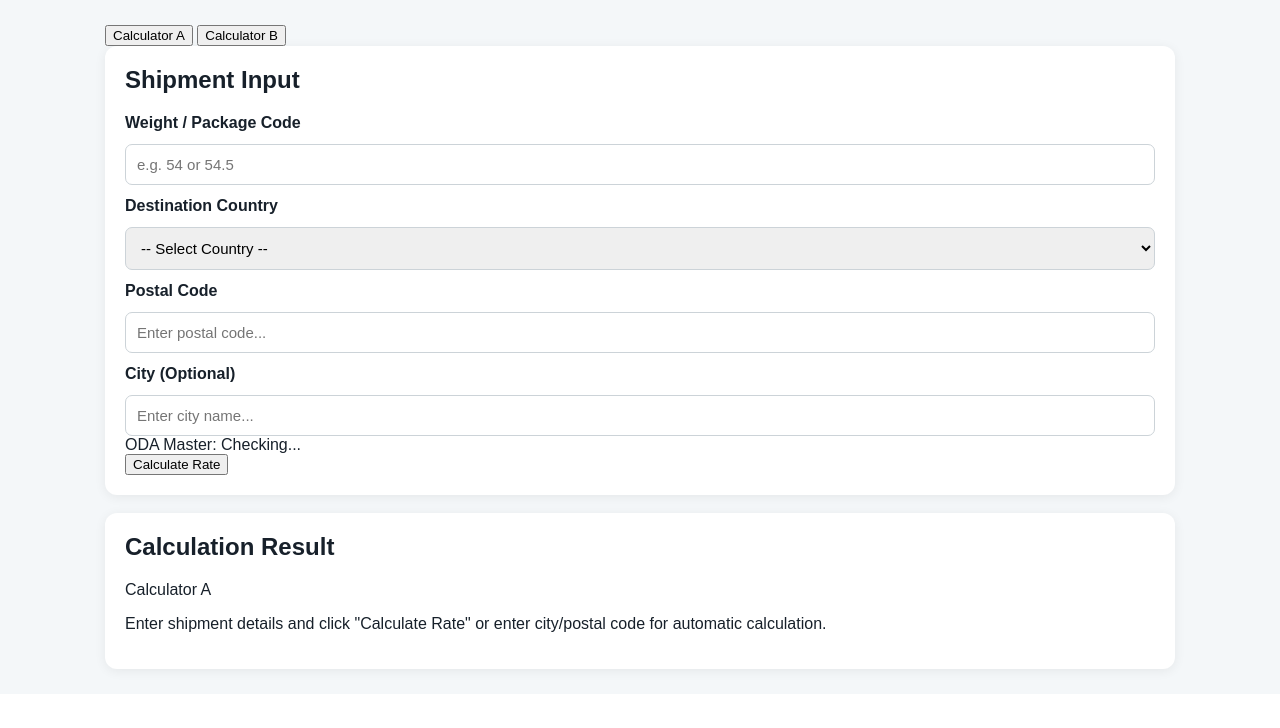
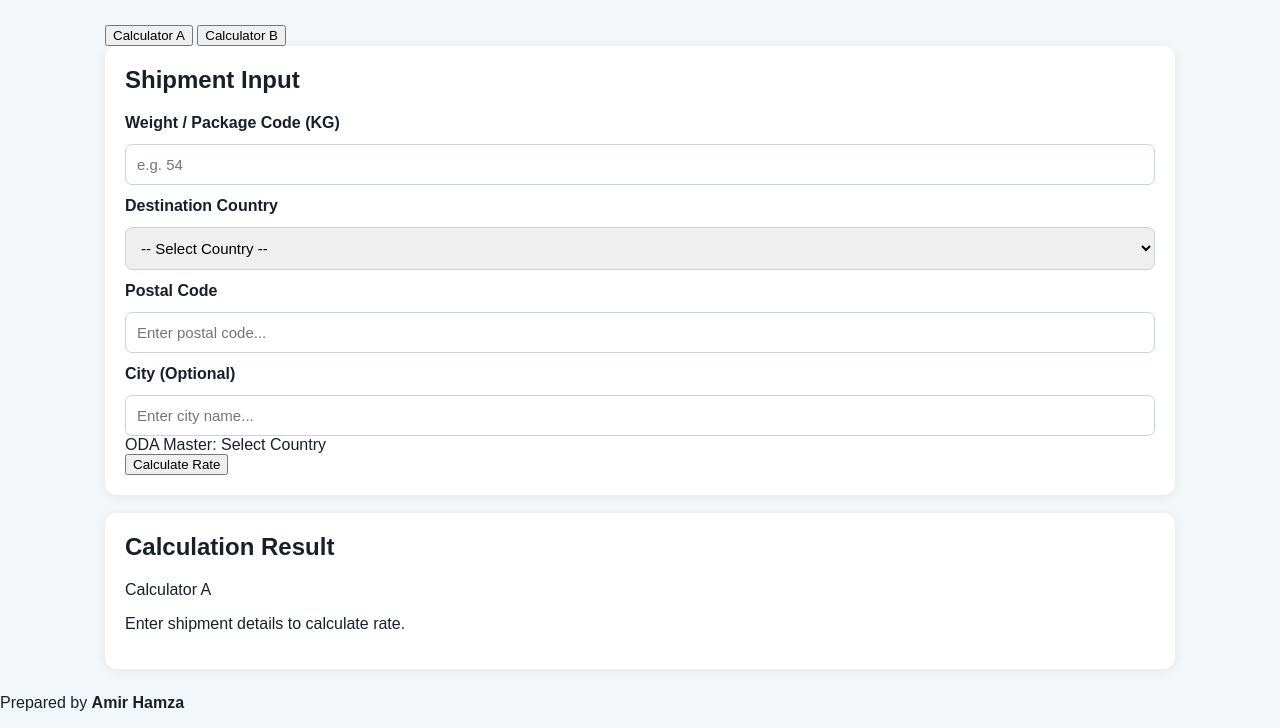
Before and after one commit to fedexuttara-collab/IPHW-Rate-Calculator-2, a Flask app: page / in a window 1280 px wide. Shown: the part 114-842 px from the top of the page. Before the commit the page ends 792 px from the top, so only its background shows below. Run offline with Flask 3, Linux system fonts and the light colour scheme; data comes from the database, SQL or seed files in the repository.

Commit message:
Refactor shipment input form and result display
Updated the shipment input form and calculation results display. Enhanced labels and removed unnecessary comments.

```diff
--- a/templates/index.html
+++ b/templates/index.html
@@ -18,22 +18,20 @@
     </header>
 
     <main class="container">
-        <!-- Calculator Toggle Tabs -->
         <div class="calc-tabs">
             <button id="tabA" class="tab-btn active" onclick="switchCalc('A')">Calculator A</button>
             <button id="tabB" class="tab-btn" onclick="switchCalc('B')">Calculator B</button>
         </div>
 
         <div class="calc-grid">
-            <!-- Form Section -->
             <section class="card form-card">
                 <h2>Shipment Input</h2>
                 <form id="calcForm">
                     <input type="hidden" id="calc_type" name="calc_type" value="A">
 
                     <div class="form-group">
-                        <label for="weight">Weight / Package Code</label>
-                        <input type="text" id="weight" name="weight" placeholder="e.g. 54 or 54.5" required>
+                        <label for="weight">Weight / Package Code (KG)</label>
+                        <input type="number" step="any" id="weight" name="weight" placeholder="e.g. 54" required oninput="calculateRate()">
                     </div>
 
                     <div class="form-group">
@@ -59,28 +57,29 @@
                     </div>
 
                     <div id="oda_info_badge" class="oda-info-badge">
-                        <span id="oda_available_text">ODA Master: Checking...</span>
+                        <span id="oda_available_text">ODA Master: Select Country</span>
                     </div>
 
                     <button type="button" class="btn-primary" onclick="calculateRate()">Calculate Rate</button>
                 </form>
             </section>
 
-            <!-- Result Section -->
             <section class="card result-card">
                 <div class="result-header">
                     <h2>Calculation Result</h2>
                     <span id="calc_label" class="badge-calc">Calculator A</span>
                 </div>
 
-                <div id="loading" class="loading-spinner" style="display:none;">Calculating...</div>
-
                 <div id="resultContainer" class="result-table-container">
-                    <p class="placeholder-text">Enter shipment details and click "Calculate Rate" or enter city/postal code for automatic calculation.</p>
+                    <p class="placeholder-text">Enter shipment details to calculate rate.</p>
                 </div>
             </section>
         </div>
     </main>
+
+    <footer class="footer">
+        <p>Prepared by <strong>Amir Hamza</strong></p>
+    </footer>
 
     <script>
         function switchCalc(type) {
@@ -109,7 +108,7 @@
                 const res = await fetch(`/api/oda_suggestions?country=${encodeURIComponent(country)}`);
                 const data = await res.json();
 
-                if (data.cities && data.cities.length > 0) {
+                if (data.cities) {
                     data.cities.forEach(c => {
                         const opt = document.createElement('option');
                         opt.value = c;
@@ -117,7 +116,7 @@
                     });
                 }
 
-                if (data.postals && data.postals.length > 0) {
+                if (data.postals) {
                     data.postals.forEach(p => {
                         const opt = document.createElement('option');
                         opt.value = p;
@@ -125,20 +124,9 @@
                     });
                 }
 
-                const hasCities = data.cities && data.cities.length > 0;
-                const hasPostals = data.postals && data.postals.length > 0;
-
-                if (hasCities && hasPostals) {
-                    odaText.innerText = `ODA Master available: ${data.cities.length} Cities & ${data.postals.length} Postal Codes`;
-                } else if (hasCities) {
-                    odaText.innerText = `ODA Master available: ${data.cities.length} Cities`;
-                } else if (hasPostals) {
-                    odaText.innerText = `ODA Master available: ${data.postals.length} Postal Codes`;
-                } else {
-                    odaText.innerText = "ODA Master available: No ODA entries for this country";
-                }
+                odaText.innerText = `ODA Master available: ${data.cities.length} Cities / ${data.postals.length} Postals`;
             } catch (err) {
-                odaText.innerText = "ODA Master: Error loading suggestions";
+                odaText.innerText = "ODA Master: Checked";
             }
 
             calculateRate();
@@ -148,18 +136,13 @@
             const weight = document.getElementById('weight').value;
             const country = document.getElementById('country').value;
 
-            if (!weight || !country) {
-                return;
-            }
+            if (!weight || !country) return;
 
             const formData = new FormData(document.getElementById('calcForm'));
             const resContainer = document.getElementById('resultContainer');
 
             try {
-                const response = await fetch('/calculate', {
-                    method: 'POST',
-                    body: formData
-                });
+                const response = await fetch('/calculate', { method: 'POST', body: formData });
                 const data = await response.json();
 
                 if (data.error) {
@@ -169,19 +152,19 @@
 
                 resContainer.innerHTML = `
                     <table class="result-table">
-                        <tr><td><strong>Input Weight</strong></td><td>${data.input_weight} KG</td></tr>
-                        <tr><td><strong>Billing Weight</strong></td><td>${data.billing_weight} KG</td></tr>
-                        <tr><td><strong>Destination Zone</strong></td><td><strong>${data.zone}</strong></td></tr>
-                        <tr><td><strong>Per KG Rate</strong></td><td>${data.per_kg_rate} BDT</td></tr>
-                        <tr><td><strong>Base Tariff</strong></td><td>${data.base_tariff} BDT</td></tr>
+                        <tr><td>Input Weight</td><td>${data.input_weight} KG</td></tr>
+                        <tr><td>Billing Weight</td><td>${data.billing_weight} KG</td></tr>
+                        <tr><td>Destination Zone</td><td><strong>${data.zone}</strong></td></tr>
+                        <tr><td>Per KG Rate</td><td>${data.per_kg_rate} BDT</td></tr>
+                        <tr><td>Base Tariff</td><td>${data.base_tariff} BDT</td></tr>
                         <tr class="${data.is_oda ? 'oda-highlight' : ''}">
-                            <td><strong>ODA Charge</strong></td>
+                            <td>ODA Charge</td>
                             <td>${data.oda_charge_usd} USD / ${data.oda_charge_bdt} BDT (${data.oda_status})</td>
                         </tr>
-                        <tr><td><strong>ODA Fuel Surcharge</strong></td><td>${data.oda_fuel_bdt} BDT</td></tr>
-                        <tr class="total-row"><td><strong>GRAND TOTAL WITHOUT VAT</strong></td><td><strong>${data.grand_total_novat} BDT</strong></td></tr>
-                        <tr><td><strong>VAT (${data.vat_percent}%)</strong></td><td>${data.vat_bdt} BDT</td></tr>
-                        <tr class="grand-total-row"><td><strong>GRAND TOTAL WITH VAT</strong></td><td><strong>${data.grand_total_vat} BDT</strong></td></tr>
+                        <tr><td>ODA Fuel Surcharge</td><td>${data.oda_fuel_bdt} BDT</td></tr>
+                        <tr class="total-row"><td>GRAND TOTAL WITHOUT VAT</td><td><strong>${data.grand_total_novat} BDT</strong></td></tr>
+                        <tr><td>VAT (${data.vat_percent}%)</td><td>${data.vat_bdt} BDT</td></tr>
+                        <tr class="grand-total-row"><td>GRAND TOTAL WITH VAT</td><td><strong>${data.grand_total_vat} BDT</strong></td></tr>
                     </table>
                 `;
             } catch (err) {
```
